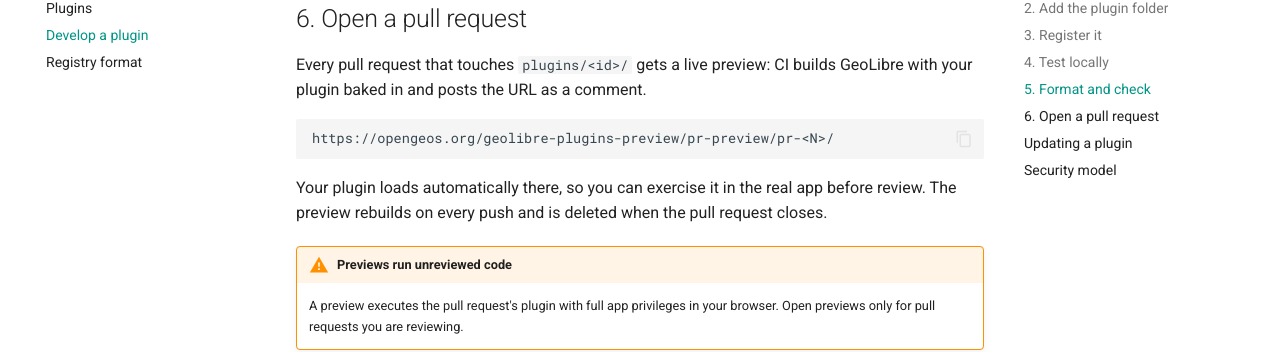
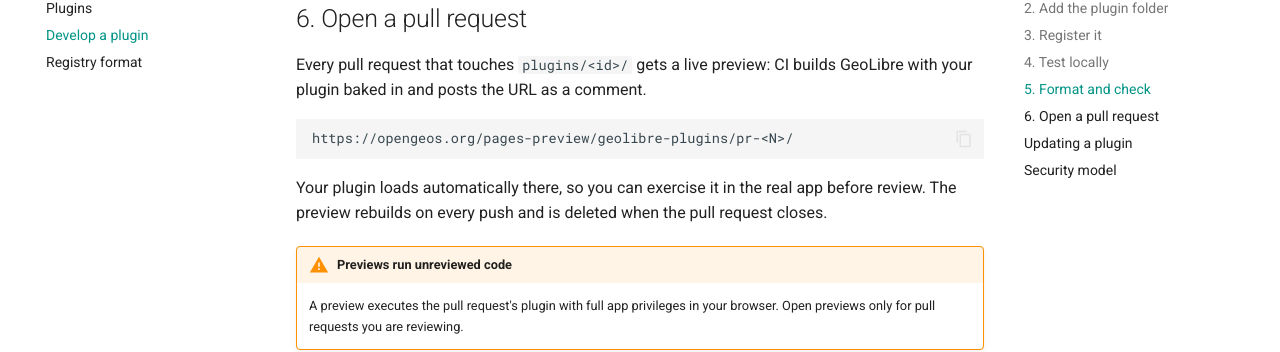
Before and after one commit to opengeos/geolibre-plugins, an MkDocs documentation site: the page built from docs/develop.md, in a window 1280 px wide and 900 px high, scrolled down 1911 px. Shown: the part 131-483 px from the top of the window. Built offline with MkDocs 1.6.1 and Material for MkDocs 9.7.7, drawn with Linux system fonts in a browser that asks for light colours; comment, search, counter and statistics services are not loaded; part of the change alters nothing that is shown.

Commit message:
Publish previews to the shared opengeos/pages-preview site (#41)
Moves plugin previews off the single-purpose geolibre-plugins-preview repo and
onto a central host other opengeos repositories can share:

  https://opengeos.org/pages-preview/geolibre-plugins/pr-<N>/

pr-preview-action composes the path as "<umbrella-dir>/pr-<number>", so setting
umbrella-dir to this repository's name namespaces our previews and keeps our
pr-35 from colliding with another repository's pr-35.

````diff
--- a/docs/develop.md
+++ b/docs/develop.md
@@ -93,7 +93,7 @@ Every pull request that touches `plugins/<id>/` gets a live preview: CI builds
 GeoLibre with your plugin baked in and posts the URL as a comment.
 
 ```text
-https://opengeos.org/geolibre-plugins-preview/pr-preview/pr-<N>/
+https://opengeos.org/pages-preview/geolibre-plugins/pr-<N>/
 ```
 
 Your plugin loads automatically there, so you can exercise it in the real app
````
Also changed, not shown: 1 other file.
